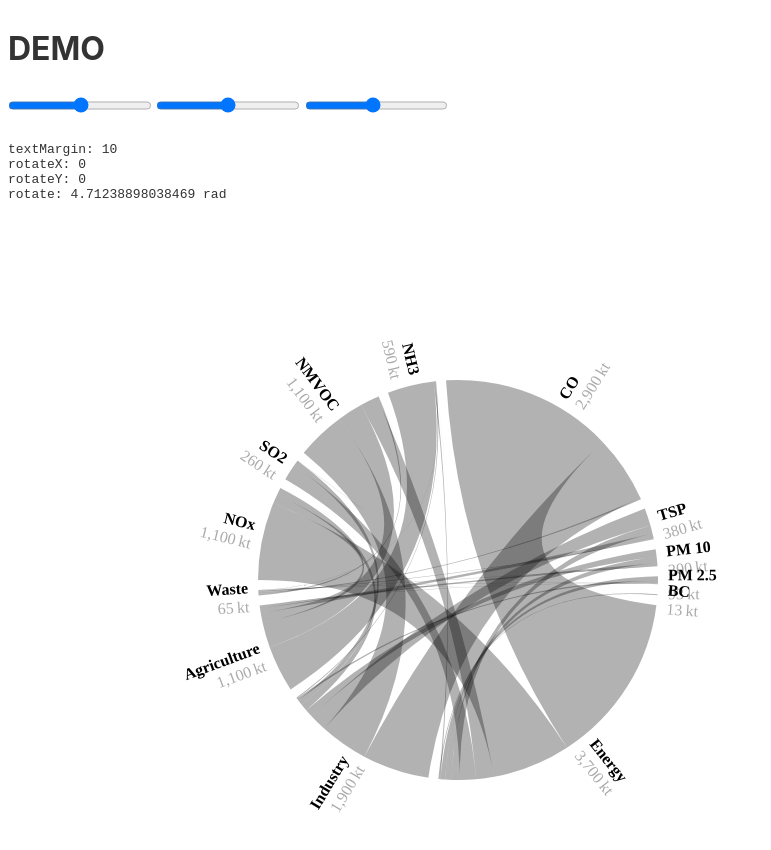
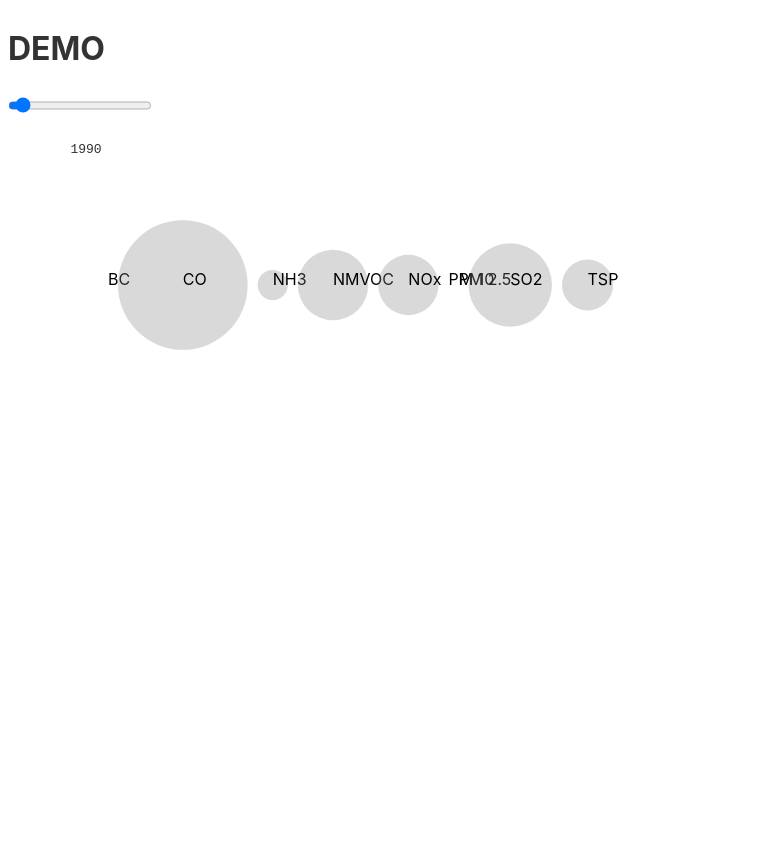
Before and after one commit to gustavneustadt/pollutionproject, a Svelte app: page / in a window 1280 px wide. Shown: the top 850 px of the page, without its empty margins (0-771 px from the left). Built offline with nearby package versions, Linux system fonts and the light colour scheme.

Commit message:
interim commit

```diff
--- a/src/App.svelte
+++ b/src/App.svelte
@@ -5,145 +5,121 @@
 	let data = []
 	let labels = []
 
+	let pollutantsData = []
+
+	let currentTemporalContextKey = 0
+	let currentTemporalContext
+
 	const width = 900
 	const height = 700
 
+	var currentYear = 0
+	let pollutantPadding = 10
+
+	const pollutants = ["BC", "CO", "NH3", "NMVOC", "NOx", "PM 10", "PM 2.5", "SO2", "TSP"]
+	const years = [1990, 1995, 2000, 2005, 2010, 2011, 2012, 2013, 2014, 2015, 2016, 2017, 2018, 2019]
+	const sources = ["Energy", "Industry", "Agriculture", "Waste"]
+
+
+
 	onMount(async () => {
-		data = await d3.csv("./DataCorrelation.csv").then(d => {
+		data = await d3.csv("./summedDataFrame.csv").then(d => {
 			return d
 		})
 
-		labels = data.map(obj => Object.values(obj)).map(arr => arr[0])
+		pollutantsData = pollutants.map(name => {
+			let pollutantData = data.filter(d => name == Object.values(d)[0])
+			return years.map(year => {
+				let yearData = pollutantData.find(d => d.valueColumn == year)
+				return sources.map(s => parseFloat(yearData[s]))
+			})
+		})
 
-		data = data.map(obj => Object.values(obj)).map(arr => arr.splice(1)).map(arr => arr.map(val => parseFloat(val) || 0))
 	})
 
+	$: getPollutantSizes = () => {
+		return pollutants.map((pollutant, i) => {
+			let sum = getArraySum(pollutantsData[i][currentYear])
+			return Math.sqrt(sum / Math.PI)
+		})
+	}
 
-	let rotateX = 0
-	let rotateY = 0
-	let rotate = Math.PI * 1.5
+	let getArraySum = (array = []) => {
+		return array.reduce((a, b) => a + b, 0.0)
+	}
 
-	let textReverseAngle = Math.PI/2
+	let sliceOfArray = (start, number, array) => {
+		return array.filter((item, index) => index >= start && index < number + start)
+	}
+
+	let getCummulativeSize = (array) => {
+		return array.reduce((acc, curr, i) => {
+			let cummulativeValue = acc[acc.length-1] ?? 0.0
+
+			acc.push(cummulativeValue + curr + array[i+1])
+			return acc
+		}, [0.0])
+	}
+
+	$: getPollutantPosition = () => {
+		let sizes = getPollutantSizes()
+		let cummulativeSizes = getCummulativeSize(sizes)
+		console.log(sizes, cummulativeSizes)
+		return pollutants.map((pollutant, i) => {
+			let sum = getArraySum(pollutantsData[i][currentYear])
+			return {
+				x: cummulativeSizes[i] + pollutantPadding * i,
+				y: 0
+			}
+		})
+	}
+
+
+	// $: console.log(pollutantsData)acc
+	// $: currentTemporalContext = data[currentTemporalContextKey]
+	// $: console.log(currentTemporalContext)
 
 	const radius = 200
 
-	let textLabels = []
-
-	let textMargin = 10
-
 	const ribbonGenerator = d3.ribbon().radius(radius);
 
-	$: chords = d3.chord()
-		.sortSubgroups(d3.descending)
-		.sortChords(d3.descending)
-		.padAngle(0.05)(data)
-
-	$: groups = chords.groups.map((group, index) => {
-		group.label = labels[group.index]
-		group.startAngle = group.startAngle
-		group.endAngle = group.endAngle
-		group.labelPosition = (calcLabelPos(group.startAngle, group.endAngle) + rotate)  % (Math.PI * 2)
-
-
-		group.textLabelReverse = group.labelPosition > Math.PI ? true : false
-
-
-		group.textLabel = textLabels[index]
-		group.textLabelLength = 0
-
-		if(group.textLabel) {
-			group.textLabelLength = Math.max(...[...group.textLabel.children].map(el => el.textLength.baseVal.value))
-		}
-
-		group.valueTextLabel = new Intl.NumberFormat("en-US", {
-			maximumSignificantDigits: 2
-		}).format(group.value)+" kt"
-
-		// console.log(group.textLabel ? [group.textLabel.textLength, group.textLabel] : null)
-
-		return group
-	})
-
-
-	$: yScale = d3.scaleBand()
-		.domain(data.map(d => d["Source"]))
-		.range([0, height])
-
-	$: xScale = d3.scaleLinear()
-		.domain([0, d3.max(data, d => parseFloat(d["2019"]))])
-		.range([0, width])
-
-	function calcLabelPos(startAngle, endAngle) {
-		let sumAngle = endAngle - startAngle
-		return startAngle + sumAngle / 2
-	}
-
-	function Rad2Deg(radians) {
-	  var pi = Math.PI;
-	  return radians * (180/pi);
-	}
+	// $: chords = d3.chord()
+	// 	.sortSubgroups(d3.descending)
+	// 	.sortChords(d3.descending)
+	// 	.padAngle(0.05)(data)
 
 </script>
 
 <style>
-	path {
-		fill: black;
-		opacity: 0.3
-	}
-
-	path:hover {
-		opacity: 1
-	}
-
-	text {
-		font-family: "SF Mono"
-	}
-
-	.title {
-		font-weight: bold;
-	}
-	.value {
-		fill: #aaa;
-	}
+circle {
+	opacity: 0.3;
+}
 </style>
 
 <h1>DEMO</h1>
 
-<input type="range" bind:value="{textMargin}" min="-500" max="500">
-<input type="range" bind:value="{rotateY}" min="-500" max="500">
-<input type="range" bind:value="{rotate}" step="0.01" min="0" max="10">
+
+<input type="range" min="0" max="{years.length-1}" bind:value="{currentYear}">
+
 <pre>
-textMargin: {textMargin}
+	{years[currentYear]}
+<!-- textMargin: {textMargin}
 rotateX: {rotateX}
 rotateY: {rotateY}
 rotate: {rotate} rad
-
+	 -->
 </pre>
 
-<svg {width} {height}>
 
-		<g transform="translate({width/2} {height/2}) rotate({-90} {rotateX} {rotateY})">
-			{#each groups as group, i}
-<!-- 			rotate({Rad2Deg(group.labelPosition)} -{radius} 0)  -->
-				<text
-					bind:this="{textLabels[i]}"
-					text-anchor="{group.textLabelReverse ? 'end' : ''}"
-					transform="
-						rotate({Rad2Deg(group.labelPosition)} 0 0)
-						translate({textMargin + radius})
-						{group.textLabelReverse ? 'scale(-1 -1)' : ''}
-					"
-					>
-					<tspan class="title" x="0" y="0">{group.label}</tspan><tspan class="value" x="0" y="19">{group.valueTextLabel}</tspan>
-				</text>
+{#if pollutantsData.length > 0}
+	<svg {width} {height}>
+		<g transform="translate(100, 100)">
+			{#each pollutants as name, i}
+				<g transform="translate({getPollutantPosition()[i].x}, {getPollutantPosition()[i].y})">
+					<circle cx="0" cy="0" r="{getPollutantSizes()[i]}" fill="grey"></circle>
+					<text>{name}</text>
+				</g>
 			{/each}
 		</g>
-
-		<g transform="translate({width/2} {height/2}) rotate({Rad2Deg(rotate)} 0 0)" >
-			{#each chords as entry, i}
-				<path d="{ribbonGenerator(entry)}">
-
-				</path>
-			{/each}
-		</g>
-</svg>
+	</svg>
+{/if}
```
Also changed, not shown: public/summedDataFrame.csv (added).
